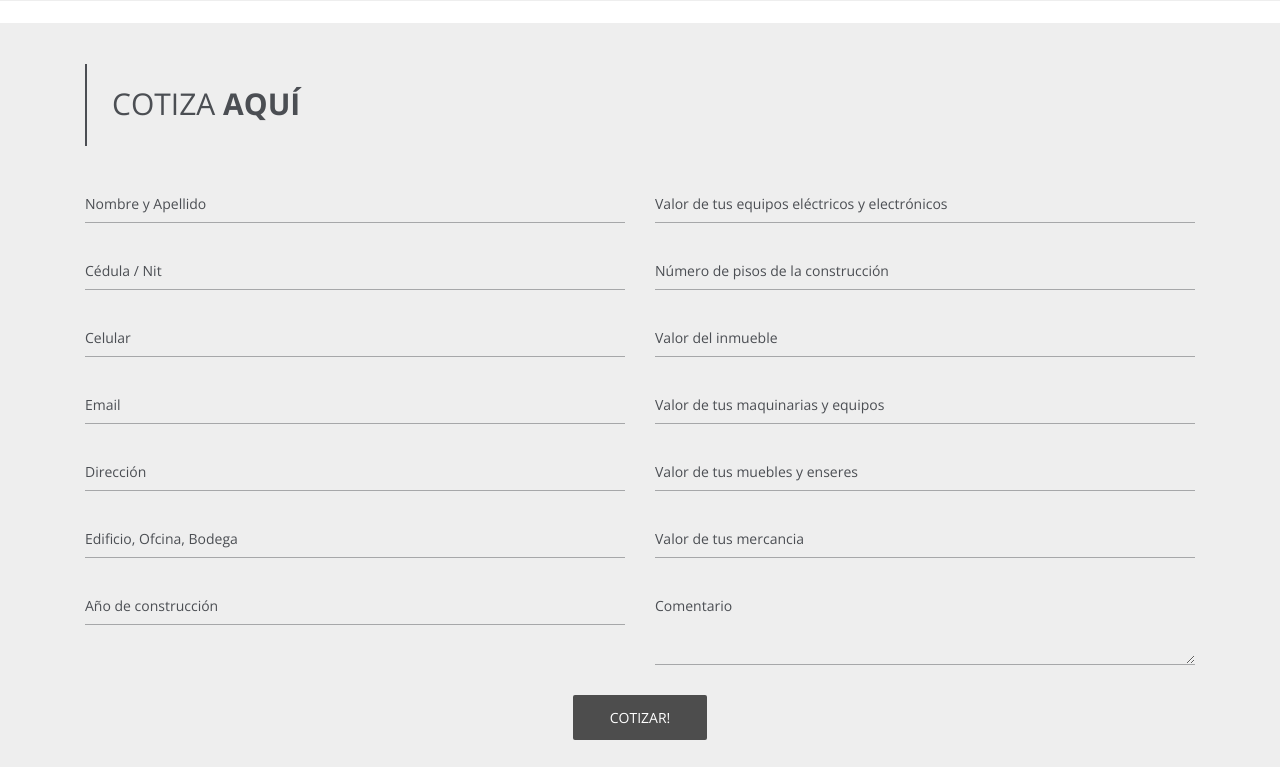
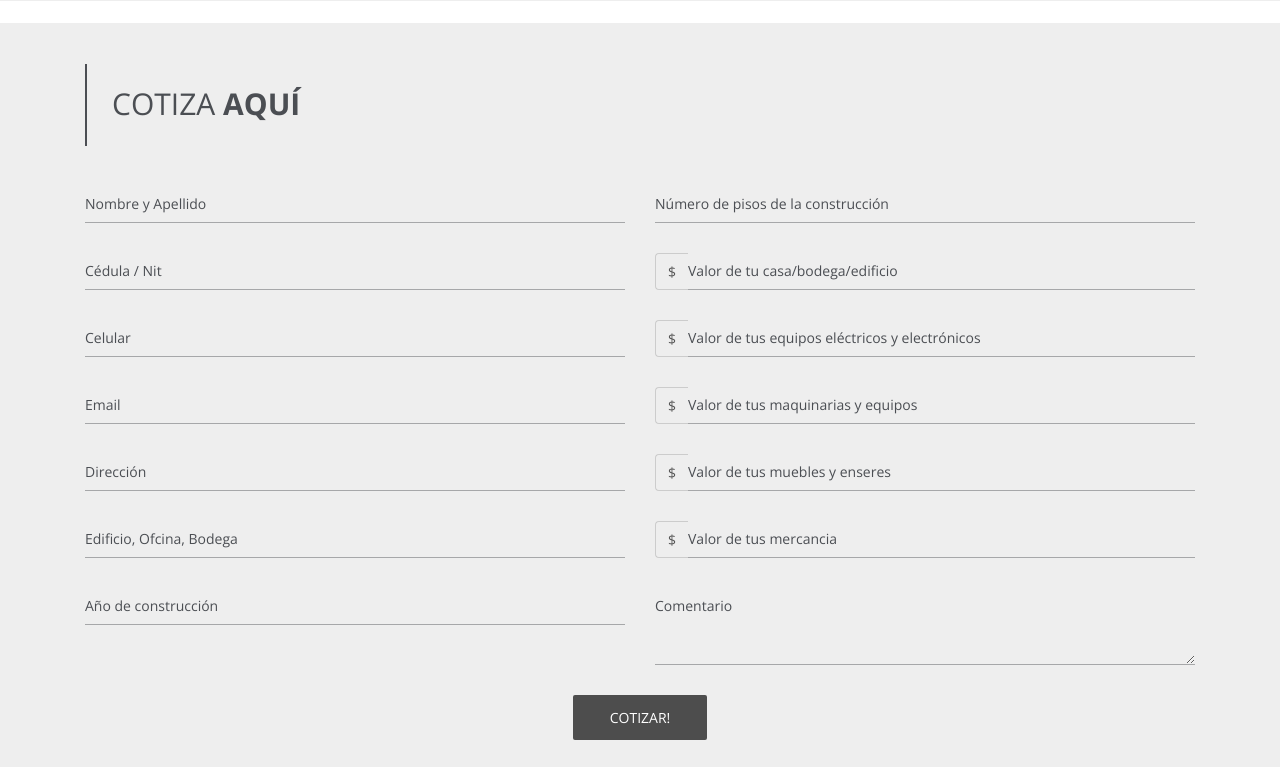
Before and after one commit to Jhonathancardenas/webdocs, a PHP site: page /phpmail/pyme.php in a window 1280 px wide. Shown: the part 1807-2574 px from the top of the page. Run offline with PHP 8.4, Linux system fonts and the light colour scheme.

Commit message:
otro proyecto

```diff
--- a/php/buttonflotante.php
+++ b/php/buttonflotante.php
@@ -43,10 +43,10 @@
 </style>
 
 <div id="float"  class="hidden">
-	<div class="col-md-24" style="margin-top: 5px; min-width='35%'">
+	<div class="col-md-24" style="margin-top: 20px; min-width='35%'">
 		<span  style="margin-top: 25px;">
 			<a  target="_blank" href="https://api.whatsapp.com/send?phone=573138311365&text=Hola! quisiera hacer una cotización">
-				<img src="./images/phone.png"/>
+				<img src="./images/phone.png" width="20%"/>
 				<br>
 
 				<i class="white bold">313 831 1365</i><br>
@@ -55,10 +55,10 @@
 			</a>
 		</span>
 	</div>
-	<div class="col-md-12" style="margin-top: 3px; min-width='35%'">
+	<div class="col-md-12" style="margin-top: 20px; min-width='35%'">
 		<span>
 			<a  target="_blank" href="mailto:rafael.perez@ageso.com">
-				<img src="./images/mail.png" />
+				<img src="./images/mail.png" width="20%" />
 				<small class="white bold">rafael.perez@ageso.com.co</small>
 			</a>
 		</span>
--- a/php/footer.php
+++ b/php/footer.php
@@ -39,6 +39,19 @@
 
 
     $(document).ready(function() {
+        $(".number_format").on({
+            "focus": function(event) {
+            $(event.target).select();
+            },
+            "keyup": function(event) {
+            $(event.target).val(function(index, value) {
+            return value.replace(/\D/g, "")
+            .replace(/([0-9])([0-9]{3})$/, '$1.$2')
+            .replace(/\B(?=(\d{3})+(?!\d)\.?)/g, ".");
+            });
+            }
+        });
+
         //ONE PAGE NAV	---------------------------------------------------------------------------
         var top_offset = $('header').height() - 1;  // get height of fixed navbar
         $( "#float2" ).mouseover(function(e) {
--- a/php/formulario_pyme.php
+++ b/php/formulario_pyme.php
@@ -44,29 +44,44 @@
             <div class="col-md-6">
                 <div class="form-group mb-30">
                     <!-- <label>Your name *</label> -->
-                    <input type="text" value="" data-msg-required="¿Cúanto vale tus equipos eléctricos y electrónicos?" maxlength="100" class="controled" name="valor_equipos_electricos" id="valor_equipos_electricos" placeholder="Valor de tus equipos eléctricos y electrónicos" required>
-                </div>
-                <div class="form-group mb-30">
-                    <!-- <label>Your name *</label> -->
-                    <input type="text" value="" data-msg-required="Número de pisos de la construcción" maxlength="100" class="controled" name="numero_construccion" id="numero_construccion" placeholder="Número de pisos de la construcción" required>
+                    <input type="text" value="" data-msg-required="Número de pisos de la construcción" maxlength="100" class="controled number_format" name="numero_construccion" id="numero_construccion" placeholder="Número de pisos de la construcción" required>
 
                 </div>
                 <div class="form-group mb-30">
                     <!-- <label>Your name *</label> -->
-                    <input type="text" value="" data-msg-required="¿Cúanto vale del inmueble?" maxlength="100" class="controled" name="valor_inmueble" id="valor_inmueble" placeholder="Valor del inmueble" required>
+                    <div class="input-group">
+                        <span class="input-group-addon">$</span>
+                        <input type="text" value="" data-msg-required="¿Cúanto vale casa/bodega/edificio??" maxlength="100" class="controled number_format" name="valor_inmueble" id="valor_inmueble" placeholder="Valor de tu casa/bodega/edificio" required>
+                    </div>
                 </div>
                 <div class="form-group mb-30">
                     <!-- <label>Your name *</label> -->
-                    <input type="text" value="" data-msg-required="¿Cúanto valen tus maquinarias y equipos?" maxlength="100" class="controled" name="maquinarias_equipos" id="maquinarias_equipos" placeholder="Valor de tus maquinarias y equipos" required>
+                    <div class="input-group">
+                        <span class="input-group-addon">$</span>
+                        <input type="text" value="" data-msg-required="¿Cúanto vale tus equipos eléctricos y electrónicos?" maxlength="100" class="controled number_format" name="valor_equipos_electricos" id="valor_equipos_electricos" placeholder="Valor de tus equipos eléctricos y electrónicos" required>
+                    </div>
+                </div>
+                <div class="form-group mb-30">
+                    <!-- <label>Your name *</label> -->
+                    <div class="input-group">
+                        <span class="input-group-addon">$</span>
+                        <input type="text" value="" data-msg-required="¿Cúanto valen tus maquinarias y equipos?" maxlength="100" class="controled number_format" name="maquinarias_equipos" id="maquinarias_equipos" placeholder="Valor de tus maquinarias y equipos" required>
+                    </div>
                 </div>
 
                 <div class="form-group mb-30">
                     <!-- <label>Your name *</label> -->
-                    <input type="text" value="" data-msg-required="¿Cúanto valen tus muebles y enseres?" maxlength="100" class="controled" name="muebles_enseres" id="muebles_enseres" placeholder="Valor de tus muebles y enseres" required>
+                    <div class="input-group">
+                        <span class="input-group-addon">$</span>
+                        <input type="text" value="" data-msg-required="¿Cúanto valen tus muebles y enseres?" maxlength="100" class="controled number_format" name="muebles_enseres" id="muebles_enseres" placeholder="Valor de tus muebles y enseres" required>
+                    </div>
                 </div>
                 <div class="form-group mb-30">
                     <!-- <label>Your name *</label> -->
-                    <input type="text" value="" data-msg-required="¿Cúanto vale tu mercancía?" maxlength="100" class="controled" name="valor_mercancia" id="valor_mercancia" placeholder="Valor de tus mercancia" required>
+                    <div class="input-group">
+                        <span class="input-group-addon">$</span>
+                        <input type="text" value="" data-msg-required="¿Cúanto vale tu mercancía?" maxlength="100" class="controled number_format" name="valor_mercancia" id="valor_mercancia" placeholder="Valor de tus mercancia" required>
+                    </div>
                 </div>
                 <div class="form-group mb-30">
                     <!-- <label>Your name *</label> -->
--- a/php/formulario_vida.php
+++ b/php/formulario_vida.php
@@ -47,7 +47,10 @@
 				</div>
 				<div class="form-group mb-30">
 					<!-- <label>Your name *</label> -->
-					<input type="text" value="" data-msg-required="Valor desde $20'000.000" maxlength="100" class="controled" name="valor_asegurado" id="valor_asegurado" placeholder="Valor Asegurado" required>
+					<div class="input-group">
+                    	<span class="input-group-addon">$</span>
+						<input type="text" value="" data-msg-required="Valor desde $20'000.000" maxlength="100" class="controled number_format" name="valor_asegurado" id="valor_asegurado" placeholder="Valor Asegurado" required>
+					</div>
 				</div>
 
 				<div class="form-group mb-30">
```
Also changed, not shown: index.php (+107 -106 lines), php/formulario_hogar.php (+17 -7 lines), soat.php (+7 -7 lines), images/vidap.jpg.
